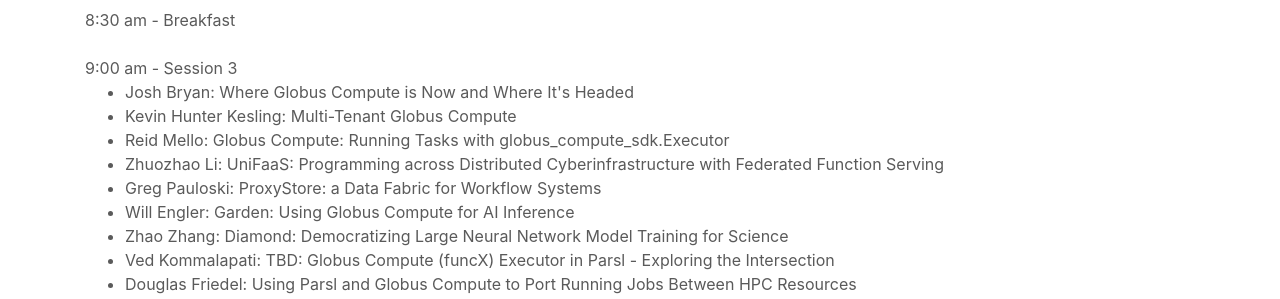
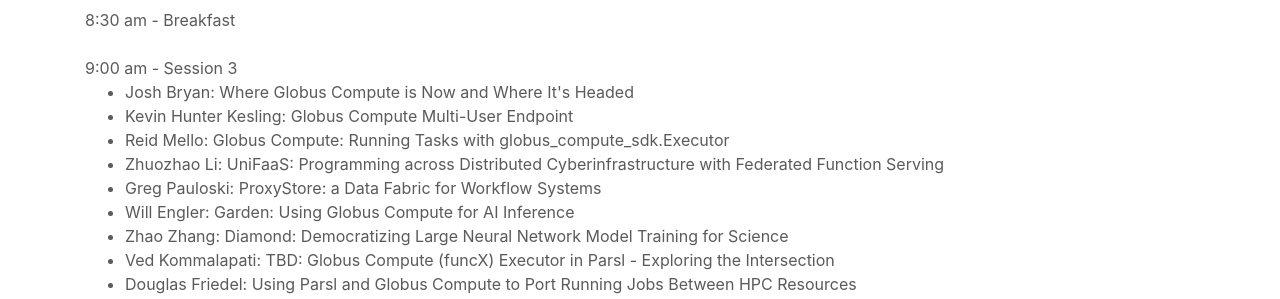
Before and after one commit to Parsl/parsl.github.io, a Jekyll site: the page built from parslfest/parslfest2023.html, in a window 1280 px wide and 900 px high, scrolled down 2179 px. Shown: the part 154-453 px from the top of the window. Built offline with Jekyll 4.4.1, drawn with Linux system fonts in a browser that asks for light colours.

Commit message:
Update parslfest2023.html

```diff
--- a/parslfest/parslfest2023.html
+++ b/parslfest/parslfest2023.html
@@ -103,7 +103,7 @@
       9:00 am - Session 3
       <ul>
 	     	<li>Josh Bryan: Where Globus Compute is Now and Where It's Headed</li>
-		<li>Kevin Hunter Kesling: Multi-Tenant Globus Compute</li>
+		<li>Kevin Hunter Kesling: Globus Compute Multi-User Endpoint</li>
 		<li>Reid Mello: Globus Compute: Running Tasks with globus_compute_sdk.Executor</li>
 		<li>Zhuozhao Li: UniFaaS: Programming across Distributed Cyberinfrastructure with Federated Function Serving</li>
 	      	<li>Greg Pauloski: ProxyStore: a Data Fabric for Workflow Systems</li>
```
